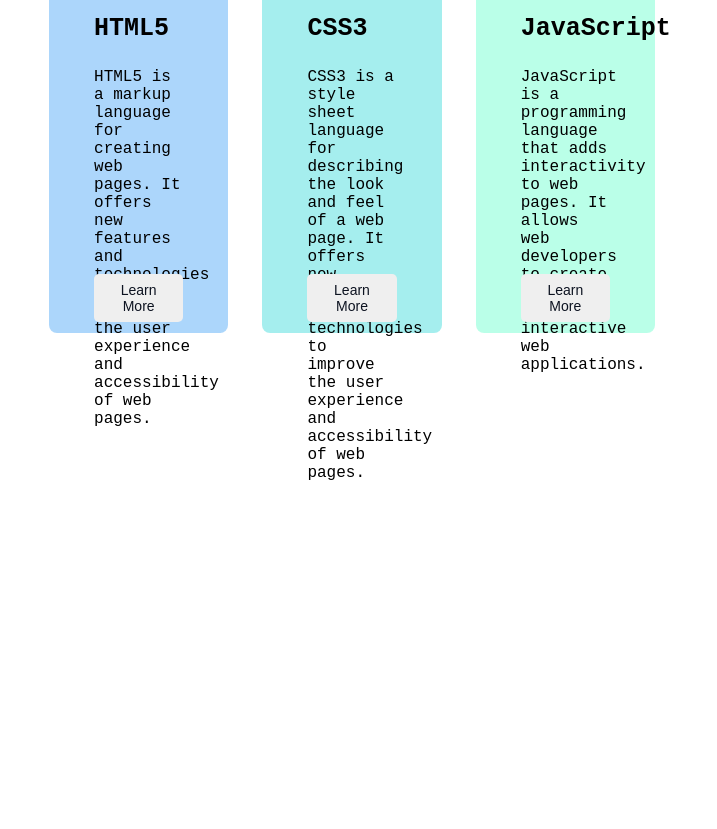
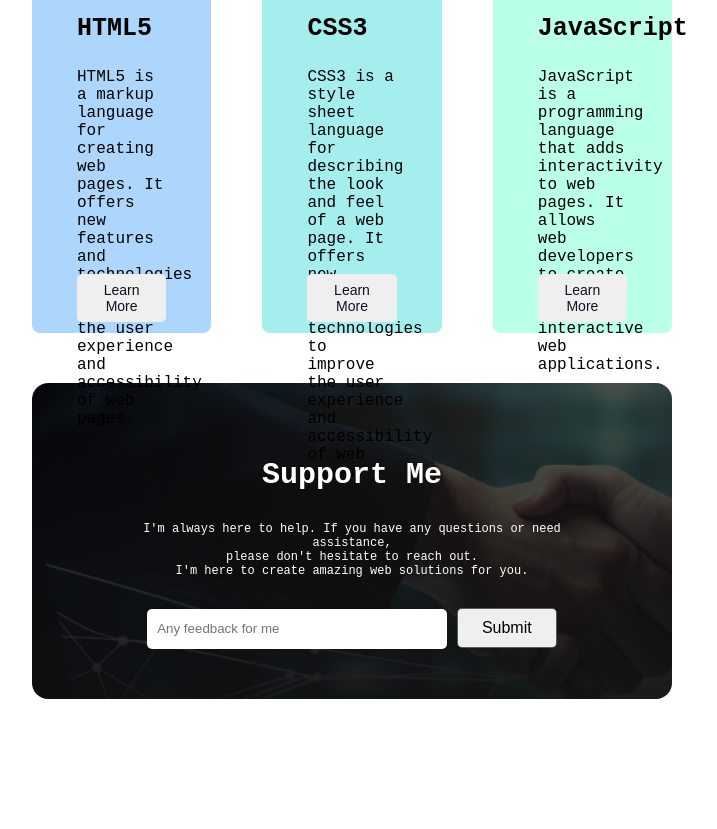
Before and after one commit to jubayerahmmad/my-portfolio-A1, a plain HTML site: page index.html in a window 1280 px wide. Shown: the part 3919-4748 px from the top of the page, without its empty margins (288-1005 px from the left). Before the commit the page ends 4402 px from the top, so only its background shows below. Drawn offline with Linux system fonts and the light colour scheme; a web font is replaced by a local one.

Commit message:
main section done

```diff
--- a/index.html
+++ b/index.html
@@ -180,6 +180,23 @@
           </div>
         </div>
       </section>
+
+      <section class="support-section">
+        <div class="section-title support">
+          <h2>Support Me</h2>
+          <p>
+            I'm always here to help. If you have any questions or need assistance, <br>
+            please don't hesitate to reach out. <br> I'm here to create amazing web
+            solutions for you.
+          </p>
+          <div class="contact-form">
+            <form>
+              <input type="text" placeholder="Any feedback for me" required />
+              <button class="contact-button" type="submit"><a href="">Submit</a></button>
+            </form>
+          </div>
+        </div>
+      </section>
     </main>
 
     <footer></footer>
--- a/style.css
+++ b/style.css
@@ -203,42 +203,44 @@ iframe {
   border-radius: 15px;
 }
 
-.cards-container{
+/* target style */
+
+.cards-container {
   display: flex;
-  justify-content: space-around;
+  justify-content: space-between;
   align-items: center;
 }
 
-.web-dev-tools-card{
+.web-dev-tools-card {
   width: 28%;
   border-radius: 8px;
   height: 450px;
   padding: 45px;
   margin: 20px 0;
 }
-.web-dev-tools-desc{
+.web-dev-tools-desc {
   height: 230px;
 }
 
-.web-dev-tools-desc h3{
+.web-dev-tools-desc h3 {
   font-size: 25px;
   margin: 25px 0;
 }
 
-.html-card{
+.html-card {
   background-color: rgba(150, 203, 250, 0.788);
 }
-.css-card{
+.css-card {
   background-color: rgba(103, 226, 226, 0.589);
 }
-.js-card{
+.js-card {
   background-color: rgba(127, 255, 212, 0.534);
 }
 
-.button-container{
+.button-container {
   margin-top: 30px;
 }
-.target-btn{
+.target-btn {
   padding: 8px 12px;
   border: none;
   background-color: none;
@@ -248,13 +250,61 @@ iframe {
   text-align: center;
 }
 
-.target-btn a{
+.target-btn a {
   text-decoration: none;
   color: rgb(13, 19, 33);
 }
 
-.target-btn:hover{
+.target-btn:hover {
   box-shadow: 0px 1px 5px rgba(0, 0, 0, 0.63);
   cursor: pointer;
   transition: 0.3s;
 }
+
+.support-section {
+  background-image:linear-gradient(0deg, rgb(16, 16, 16) -19.5%,rgba(16, 16, 16, 0.384) 100%), url(./assets/Frame\ 8.png);
+  background-repeat: no-repeat;
+  background-size: cover;
+  border-radius: 16px;
+  /* height: 620px; */
+}
+.support{
+  padding: 50px;
+}
+.support h2{
+  font-size: 30px;
+  /* margin: 30px 0; */
+  color: white;
+
+}
+.support p{
+  text-align: center;
+  font-size: 12px;
+  color: white;
+}
+.contact-form{
+  display: flex;
+  align-items: center;
+  justify-content: center;
+}
+
+.contact-form input{
+  width: 300px;
+  height: 40px;
+  border-radius: 5px;
+  border: none;
+  outline: none;
+  padding: 10px;
+
+}
+.contact-button{
+  width: 100px;
+  height: 40px;
+  border-radius: 5px;
+  border: 1px solid rgba(0, 0, 0, 0.63);
+  font-size: 16px;
+}
+.contact-button a{
+  text-decoration: none;
+  color: black;
+}
```
Also changed, not shown: assets/Frame 8.png (added).
